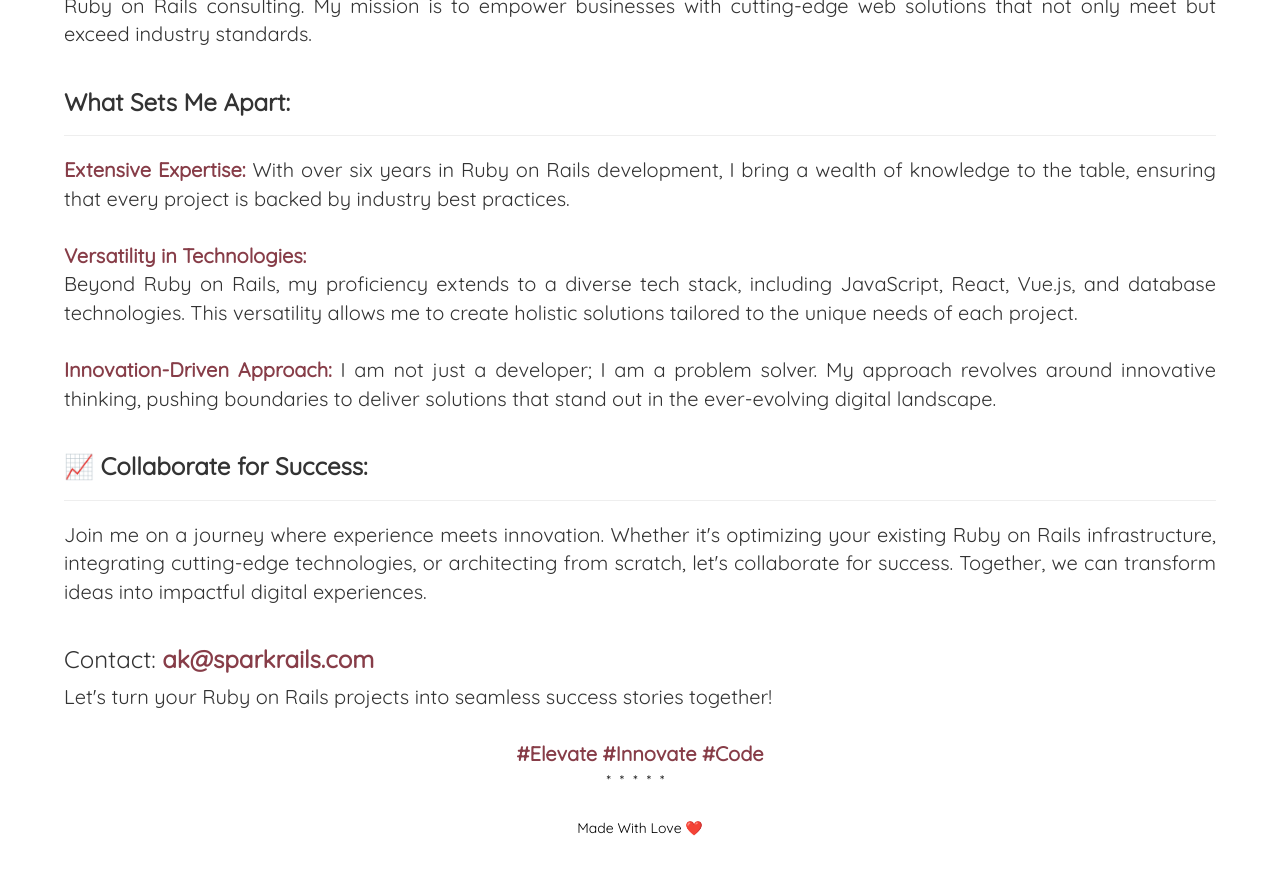
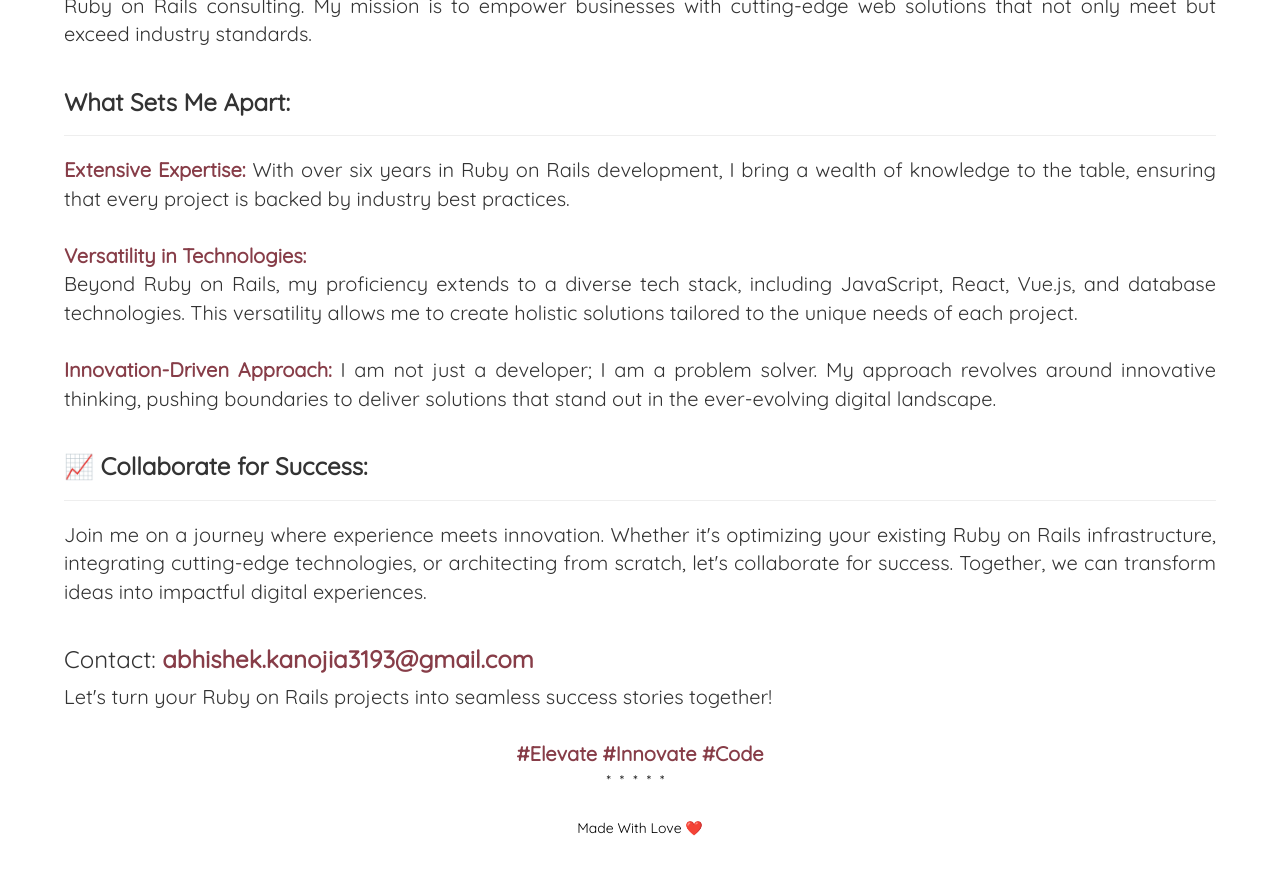
Before and after one commit to abhikanojia/abhikanojia.github.io, a Jekyll site: the page built from author/index.md, in a window 1280 px wide and 900 px high, scrolled down 815 px. Shown: the top 875 px of the window. Built offline with Jekyll 4.4.1, drawn with Linux system fonts in a browser that asks for light colours.

Commit message:
Update email (#47)
Co-authored-by: Abhishek Kanojia <abhishekka3193@gmail.com>

```diff
--- a/author/index.md
+++ b/author/index.md
@@ -37,7 +37,7 @@ sitemap:
 	</div>
 	<br/>
 	<div class='justify para'>
-		<h3>Contact: <strong>ak@sparkrails.com</strong></h3>
+		<h3>Contact: <strong>abhishek.kanojia3193@gmail.com</strong></h3>
 		<div>Let's turn your Ruby on Rails projects into seamless success stories together!</div>
 		<br/>
 		<div class='text-center'>
```
